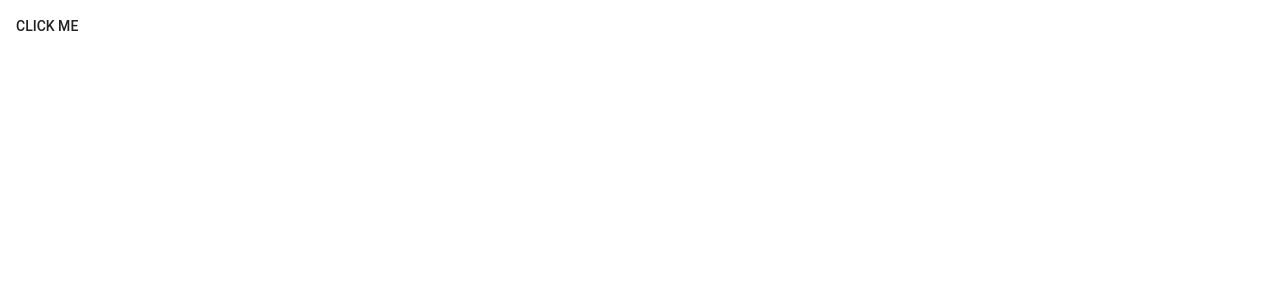
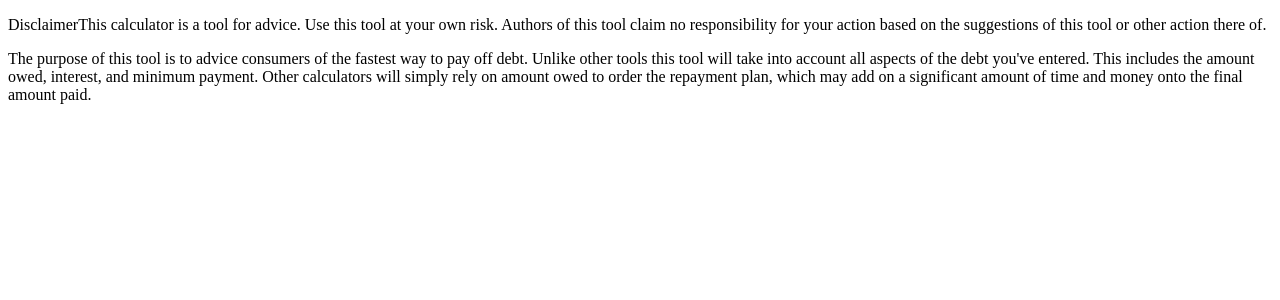
Before and after one commit to iwnnay/debt_suggestion, a React app: page / in a window 1280 px wide. Shown: the top 300 px of the page. Built offline with nearby package versions, Linux system fonts and the light colour scheme; the HTML template or start-up script is replaced by a standard one.

Commit message:
Started on Disclaimer

```diff
--- a/src/components/calculator.tsx
+++ b/src/components/calculator.tsx
@@ -1,11 +1,13 @@
 import { hot } from 'react-hot-loader/root';
 import * as React from 'react';
-import Button from '@material-ui/core/Button';
+import Disclaimer from './disclaimer';
+// import Button from '@material-ui/core/Button';
 
 const Calculator = () => (
-  <Button>
-    Click Me
-  </Button>
+  <Disclaimer />
+  // input form
+  // results
+  // facts area
 );
 
 export default hot(Calculator);
--- /dev/null
+++ b/src/components/disclaimer.tsx
@@ -0,0 +1,22 @@
+import * as React from 'react';
+
+const Disclaimer = () => (
+  <div>
+    <p id="disclaimer">
+      <span>Disclaimer</span>
+      This calculator is a tool for advice. Use this tool at your own risk.
+      Authors of this tool claim no responsibility for your action
+      based on the suggestions of this tool or other action there of.
+    </p>
+    <p id="instructions">
+      The purpose of this tool is to advice consumers of the fastest way to pay
+      off debt. Unlike other tools this tool will take into account all aspects
+      of the debt you&#39;ve entered. This includes the amount owed, interest,
+      and minimum payment. Other calculators will simply rely on amount owed
+      to order the repayment plan, which may add on a significant amount of time
+      and money onto the final amount paid.
+    </p>
+  </div>
+);
+
+export default Disclaimer;
```
Also changed, not shown: 1 other file (tests, documents, lock files or other folders).
